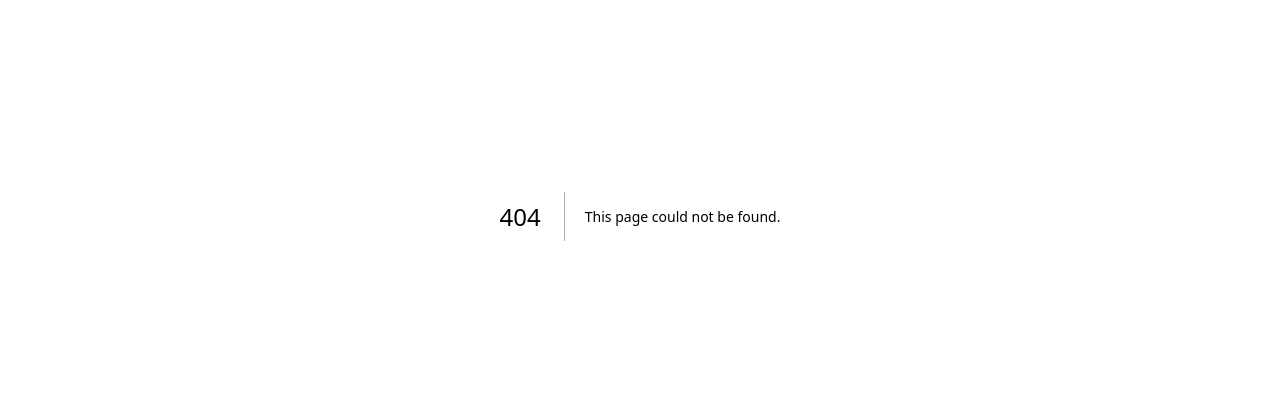
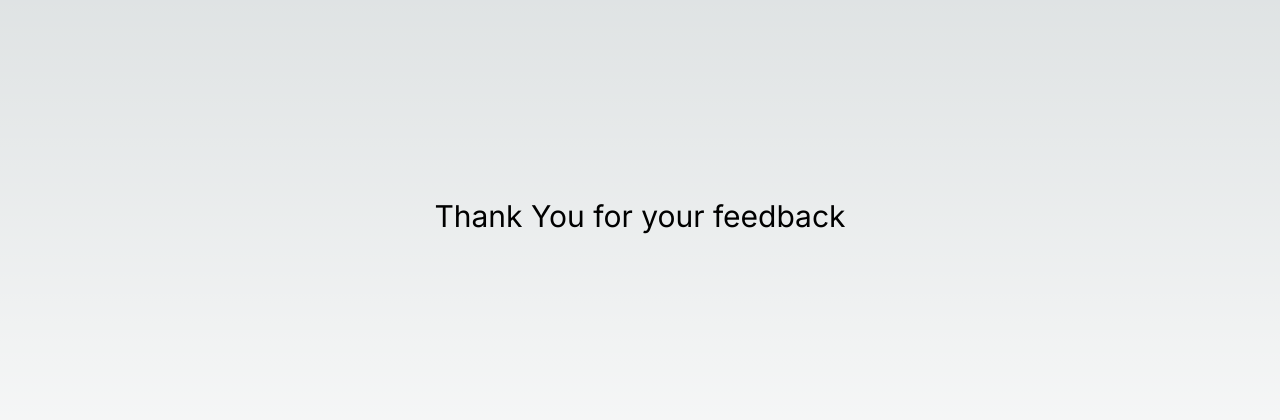
Before and after one commit to JoelOgira/next-route-handler, a Next.js app: page /thank-you in a window 1280 px wide. Before the commit this address had no page. Shown: the part 184-604 px from the top of the page. Built offline with nearby package versions, Linux system fonts and the light colour scheme.

Commit message:
Created thank you component

```diff
--- /dev/null
+++ b/app/thank-you/page.tsx
@@ -0,0 +1,9 @@
+export default function ThankYou() {
+    return (
+        <main className="min-h-[100svh] grid items-center justify-center p-5">
+            <h1 className="text-3xl">
+                Thank You for your feedback
+            </h1>
+        </main>
+    )
+}
```
